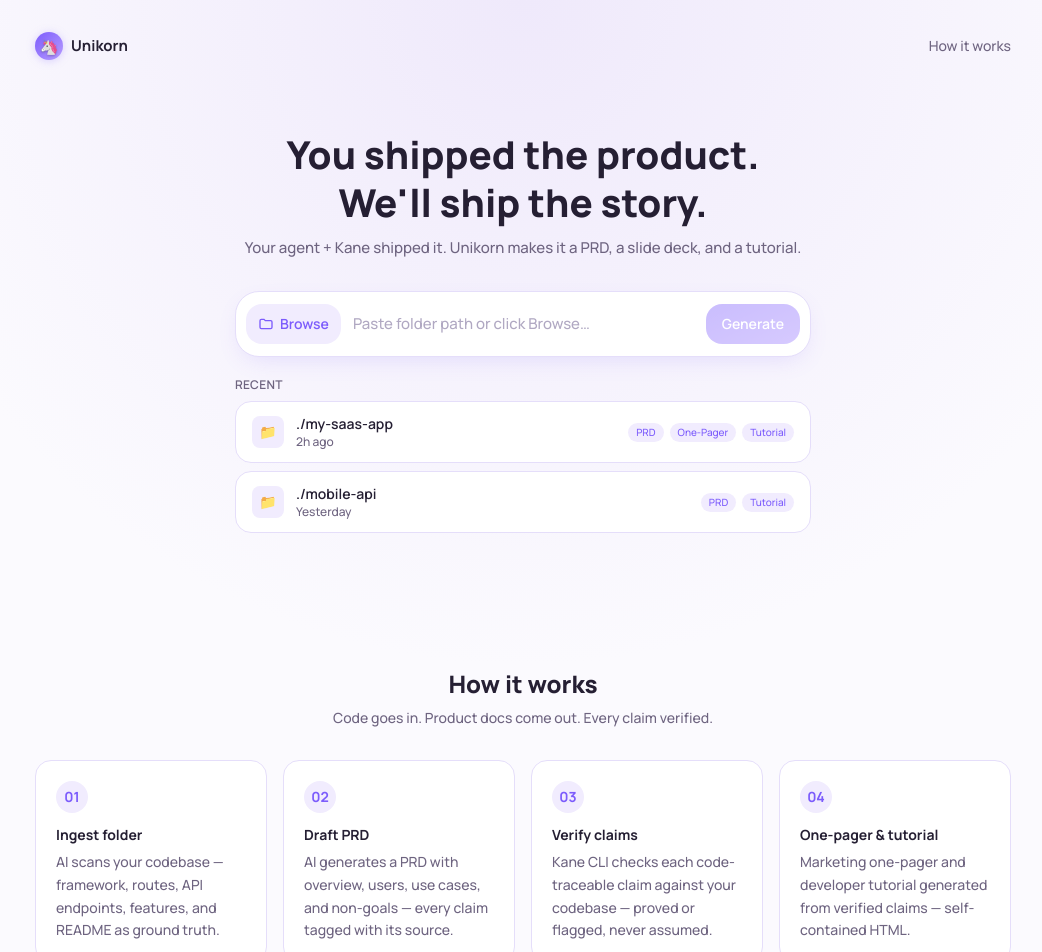
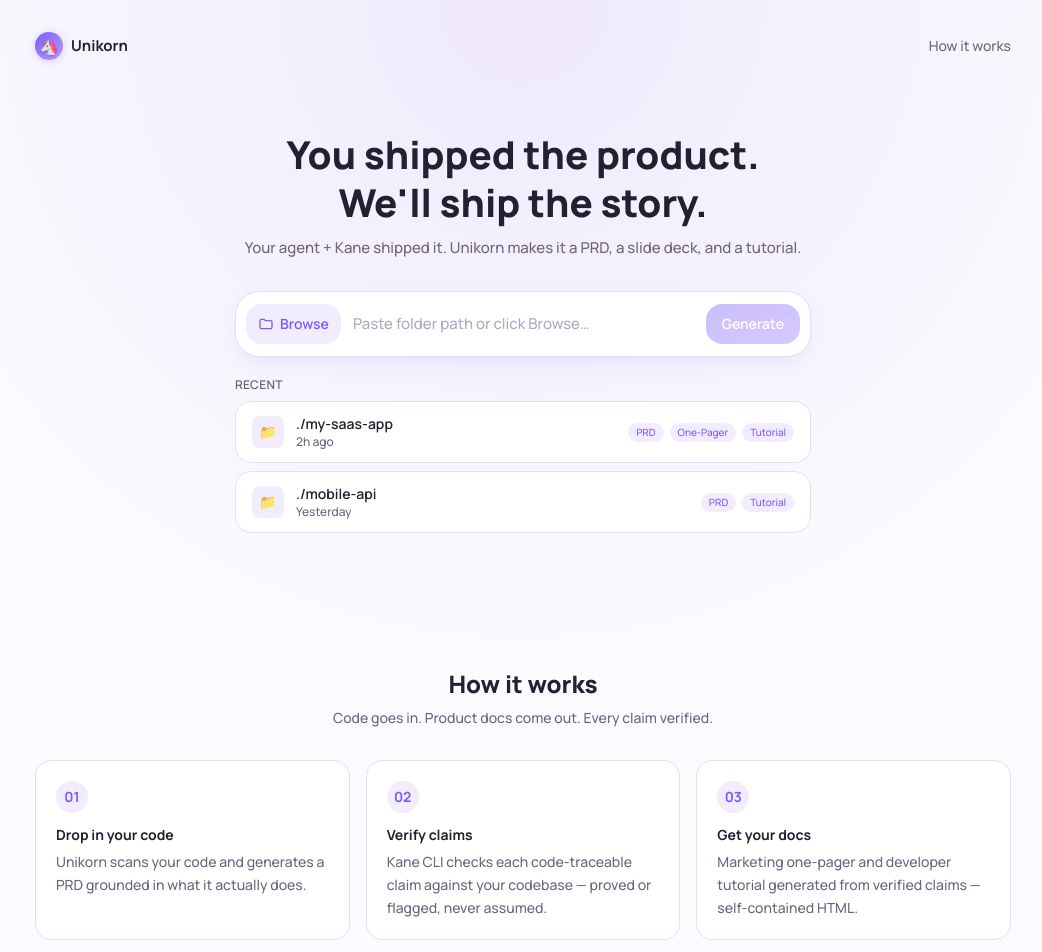
Before and after one commit to tamago-labs/unikorn, a React (Vite) app in the folder frontend/: page / in a window 1280 px wide. Shown: the top 952 px of the page, without its empty margins (117-1159 px from the left). Built offline with nearby package versions, Linux system fonts and the light colour scheme.

Commit message:
fix: simplify how it works to 3 steps

```diff
--- a/frontend/src/components/HowItWorks.tsx
+++ b/frontend/src/components/HowItWorks.tsx
@@ -6,25 +6,19 @@ type Variant = 'A' | 'B' | 'C'
 const steps = [
   {
     n: '01',
-    title: 'Ingest folder',
-    desc: 'AI scans your codebase — framework, routes, API endpoints, features, and README as ground truth.',
+    title: 'Drop in your code',
+    desc: 'Unikorn scans your code and generates a PRD grounded in what it actually does.',
     icon: '📁',
   },
   {
     n: '02',
-    title: 'Draft PRD',
-    desc: 'AI generates a PRD with overview, users, use cases, and non-goals — every claim tagged with its source.',
-    icon: '📄',
-  },
-  {
-    n: '03',
     title: 'Verify claims',
     desc: 'Kane CLI checks each code-traceable claim against your codebase — proved or flagged, never assumed.',
     icon: '✅',
   },
   {
-    n: '04',
-    title: 'One-pager & tutorial',
+    n: '03',
+    title: 'Get your docs',
     desc: 'Marketing one-pager and developer tutorial generated from verified claims — self-contained HTML.',
     icon: '🚀',
   },
@@ -42,7 +36,7 @@ function VariantA() {
     <section id="how-it-works" className="max-w-5xl mx-auto w-full px-6 py-16">
       <h2 className="text-center text-2xl font-extrabold">How it works</h2>
       <p className="text-center text-sm text-[#6E6480] mt-2">Code goes in. Product docs come out. Every claim verified.</p>
-      <div className="grid sm:grid-cols-4 gap-4 mt-8">
+      <div className="grid sm:grid-cols-3 gap-4 mt-8">
         {steps.map((s) => (
           <div key={s.n} className="bg-white border border-[#E5DEFA] rounded-2xl p-5">
             <div className="w-8 h-8 rounded-full bg-[#F1ECFE] text-[#7C5CFC] flex items-center justify-center text-sm font-bold">
@@ -63,8 +57,8 @@ function VariantB() {
     <section id="how-it-works" className="max-w-5xl mx-auto w-full px-6 py-16">
       <h2 className="text-center text-2xl font-extrabold">How it works</h2>
       <div className="relative mt-10">
-        <div className="hidden sm:block absolute top-5 left-[12%] right-[12%] h-px bg-[#E5DEFA]" />
-        <div className="grid sm:grid-cols-4 gap-6">
+        <div className="hidden sm:block absolute top-5 left-[16%] right-[16%] h-px bg-[#E5DEFA]" />
+        <div className="grid sm:grid-cols-3 gap-6">
           {steps.map((s) => (
             <div key={s.n} className="text-center">
               <div className="w-10 h-10 rounded-full bg-gradient-to-br from-[#7C5CFC] to-[#B79CFF] text-white flex items-center justify-center mx-auto text-sm">
@@ -86,7 +80,7 @@ function VariantC() {
     <section id="how-it-works" className="max-w-5xl mx-auto w-full px-6 py-16">
       <div className="bg-white border border-[#E5DEFA] rounded-3xl p-6 sm:p-8">
         <h2 className="text-xl font-extrabold">How it works</h2>
-        <div className="grid sm:grid-cols-2 gap-6 mt-6">
+        <div className="grid sm:grid-cols-3 gap-6 mt-6">
           {steps.map((s) => (
             <div key={s.n} className="flex gap-3">
               <div className="shrink-0 w-9 h-9 rounded-xl bg-[#F1ECFE] flex items-center justify-center text-sm">
```
